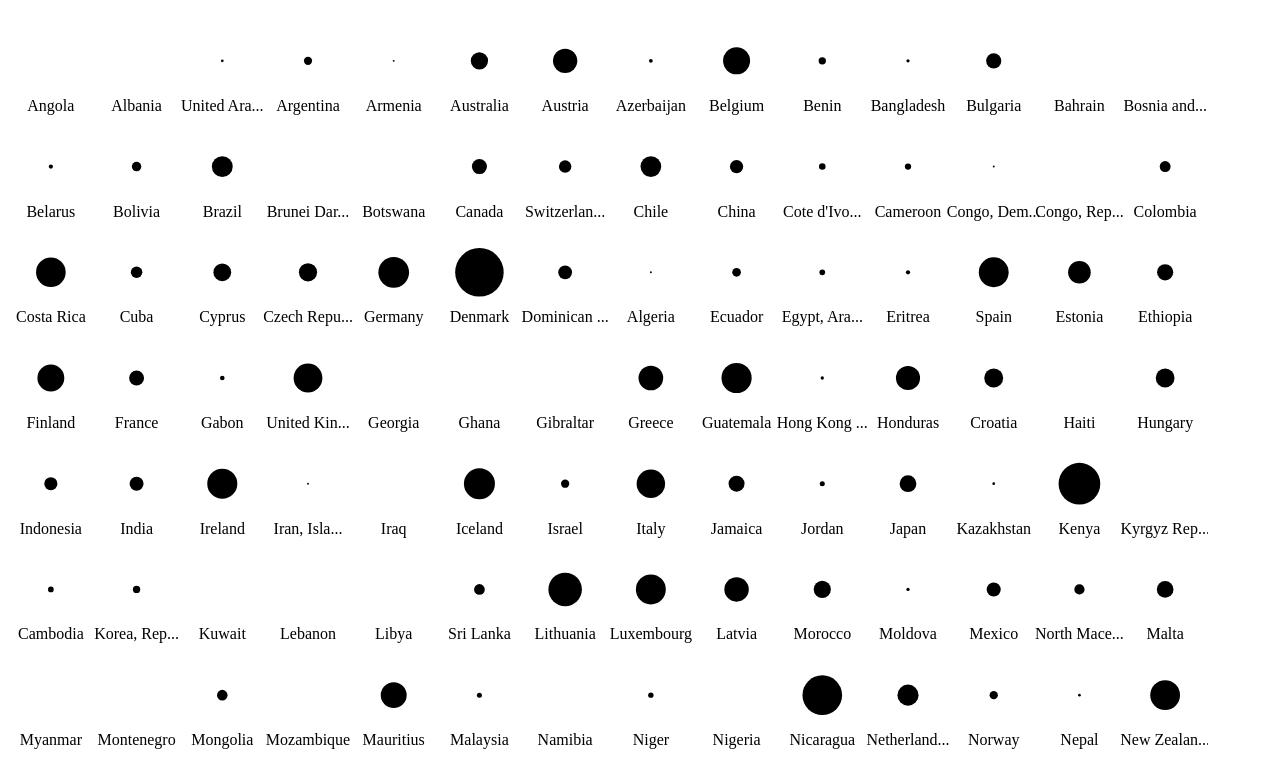
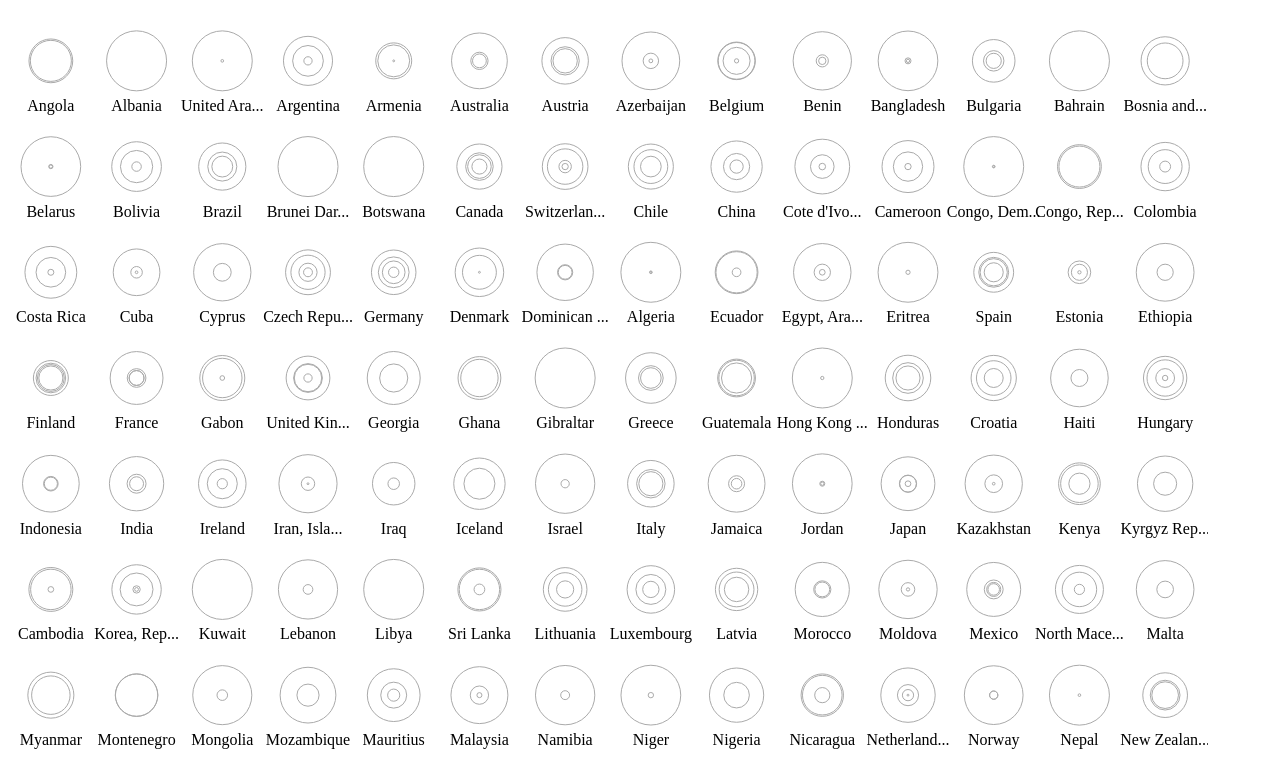
Before and after one commit to rubanyukm/Energy-Explorer, a plain HTML site: page index.html in a window 1280 px wide. Shown: the top 769 px of the page. Drawn offline with Linux system fonts and the light colour scheme.

Commit message:
added circles for each energy type and CSS for the circles

```diff
--- a/css/style.css
+++ b/css/style.css
@@ -2,3 +2,8 @@
 .country .label {
     text-anchor: middle;
 }
+
+circle {
+    fill: none;
+    stroke: #aaa;
+}
--- a/js/layout.js
+++ b/js/layout.js
@@ -22,7 +22,10 @@ function layout(data) {
 
         item.x = column * cellWidth + 0.5 * cellWidth;
         item.y = row * cellHeight + 0.5 * cellHeight;
-        item.radius = radiusScale(d.renewable);
+        item.renewableRadius = radiusScale(d.renewable);
+        item.oilgascoalRadius = radiusScale(d.oilgascoal);
+        item.nuclearRadius = radiusScale(d.nuclear);
+        item.hydroelectricRadius = radiusScale(d.hydroelectric);
 
         item.labelText = getTruncatedLabel(d.name);
         item.labelOffset = maxRadius + labelHeight;
--- a/js/update.js
+++ b/js/update.js
@@ -1,19 +1,41 @@
+
+function initialiseGroup(g) {
+    g.classed('country', true);
+
+    g.append('circle')
+        .classed('renewable', true);
+
+    g.append('circle')
+        .classed('oilgascoal', true);
+
+    g.append('circle')
+        .classed('nuclear', true);
+
+    g.append('circle')
+        .classed('hydroelectric', true);
+
+    g.append('text')
+        .classed('label', true);
+}
 
 function updateGroup(d, i) {
     let g = d3.select(this);
 
-    if(g.selectAll('*').empty()) {
-        g.append('circle');
+    if(g.selectAll('*').empty()) initialiseGroup(g);
 
-        g.append('text')
-            .classed('label', true);
-    }
+    g.attr('transform', 'translate(' + d.x + ',' + d.y + ')');
 
-    g.classed('country', true)
-        .attr('transform', 'translate(' + d.x + ',' + d.y + ')');
+    g.select('.renewable')
+        .attr('r', d.renewableRadius);
 
-    g.select('circle')
-        .attr('r', d.radius);
+    g.select('.oilgascoal')
+        .attr('r', d.oilgascoalRadius);
+
+    g.select('.nuclear')
+        .attr('r', d.nuclearRadius);
+
+    g.select('.hydroelectric')
+        .attr('r', d.hydroelectricRadius);
 
     g.select('.label')
         .attr('y', d.labelOffset)
```
